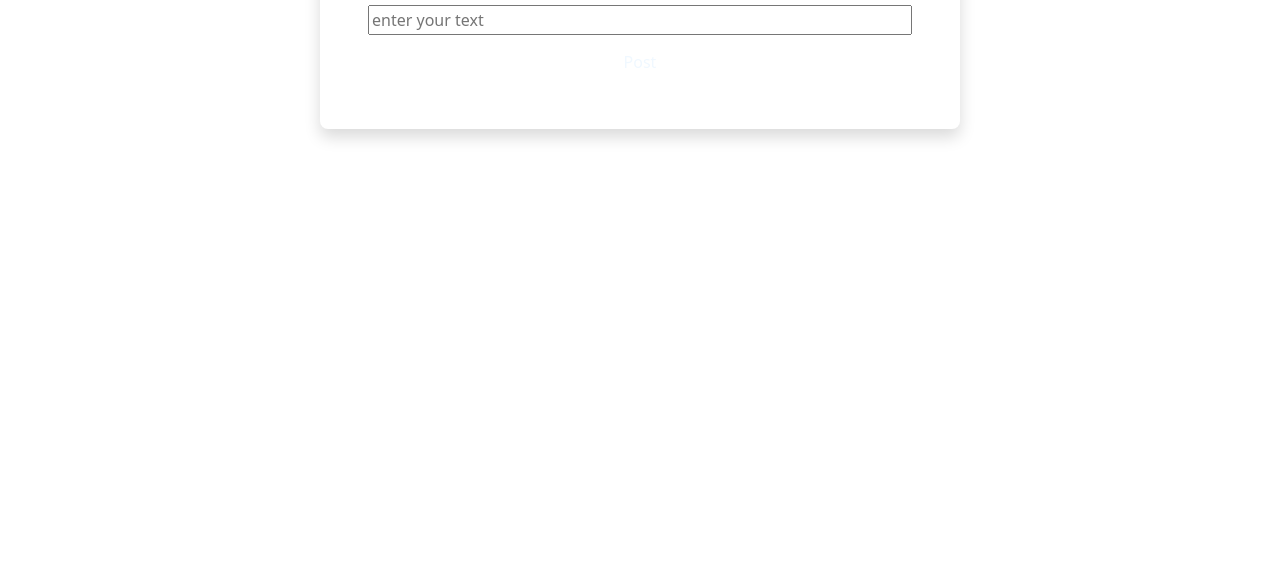
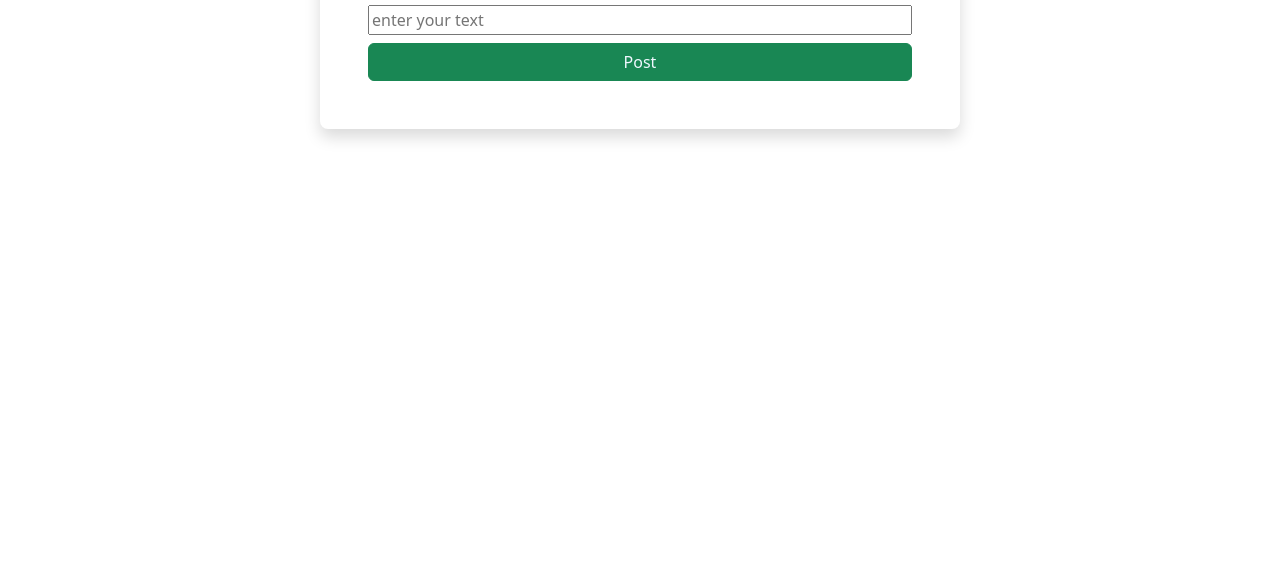
Before and after one commit to RanaAldosari/PikTale, a plain HTML site: page index.html in a window 1280 px wide. Shown: the part 239-800 px from the top of the page. Drawn offline with nearby package versions, Linux system fonts and the light colour scheme.

Commit message:
updatebtn

```diff
--- a/index.html
+++ b/index.html
@@ -35,7 +35,7 @@
   <h2>Create Post</h2>
   <input type="text" id="image-url" required placeholder=" enter your image url" />
   <input type="text" id="image-description" required placeholder="enter your text" />
-  <button id="submit" class="btn btn-seccess" style=" color: aliceblue;" onclick="post()">Post</button>
+  <button id="submit" class="btn btn-success" style=" color: aliceblue;" onclick="post()">Post</button>
 </section>
 
 <!-- posts-display -->
```
